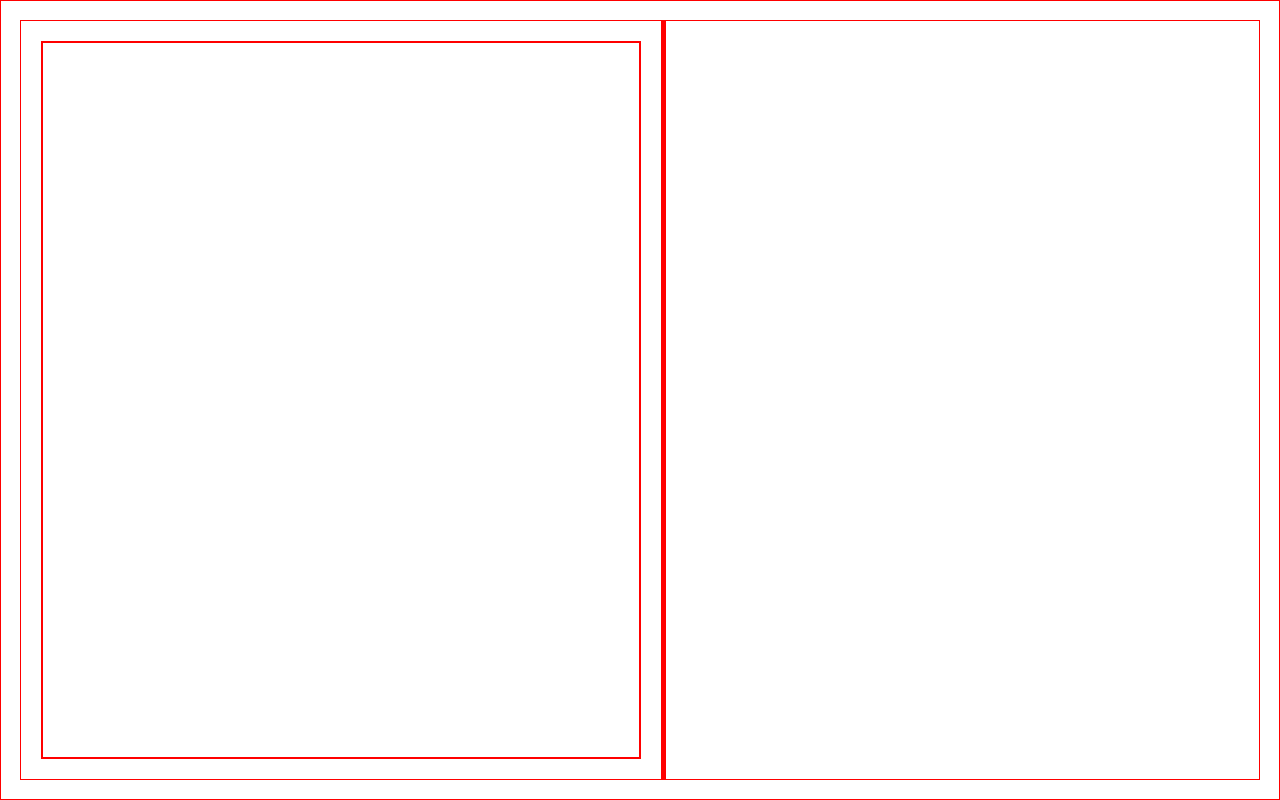
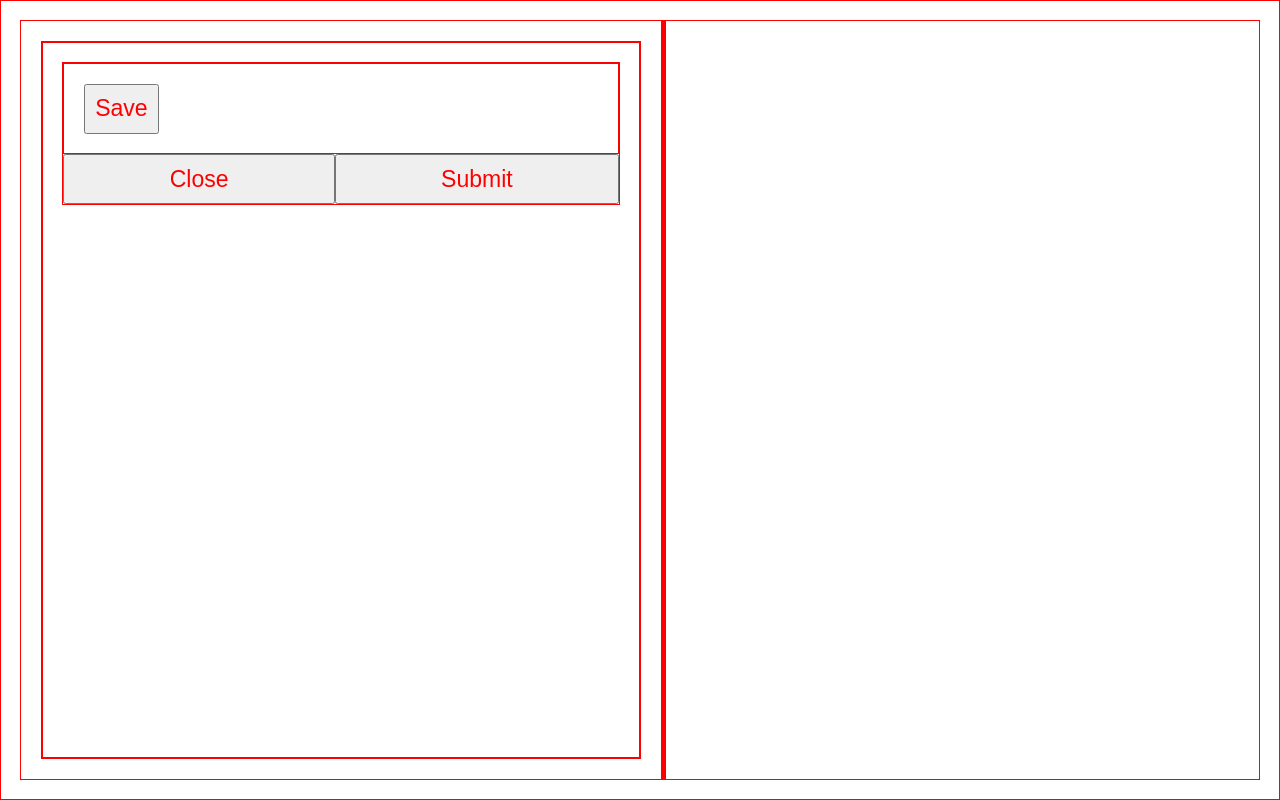
Before and after one commit to pcktbot/nuxt-testbench, a Nuxt app: page / in a window 1280 px wide. Built offline with nearby package versions, Linux system fonts and the light colour scheme.

Commit message:
more base components

```diff
--- a/app.vue
+++ b/app.vue
@@ -3,8 +3,11 @@
     <ResizableColumns>
       <template #left>
         <ScrollContainer class="p-1 min-md border primary-border">
-
-
+          <ContentContainer class="relative border primary-border">
+            <Modal class="absolute top left" :visible="true">
+              <SettingsMenu></SettingsMenu>
+            </Modal>
+          </ContentContainer>
         </ScrollContainer>
       </template>
       <template #right>
@@ -31,6 +34,27 @@
 .relative {
   position: relative;
 }
+.top {
+  top: 0;
+}
+.left {
+  left: 0;
+}
+.right {
+  right: 0;
+}
+.bottom {
+  bottom: 0;
+}
+
+.flex {
+  display: flex;
+}
+
+.flex-grow {
+  flex-grow: 1;
+}
+
 .h-100 {
   height: 100dvh;
 }
--- a/assets/_unsorted.scss
+++ b/assets/_unsorted.scss
@@ -10,10 +10,9 @@ h1 {
   border-width: 1px;
   border-style: solid;
 }
-button {}
 .btn {
-  min-height: 75px;
-  padding: 2rem 2.5rem;
+  min-height: 50px;
+  padding: 0.5rem;
 }
 .card {
   border: 1px solid red;
--- a/components/CardComponent.vue
+++ /dev/null
@@ -1,5 +0,0 @@
-<template>
-  <div class="card">
-    <slot />
-  </div>
-</template>
--- /dev/null
+++ b/components/ContentContainer.vue
@@ -0,0 +1,21 @@
+<template>
+  <div class="content-container">
+    <slot />
+  </div>
+</template>
+
+<script lang="ts">
+
+onMounted(() => {
+  console.log('ContentContainer mounted');
+});
+
+
+
+</script>
+
+
+<style lang="scss">
+
+
+</style>
--- /dev/null
+++ b/components/Modal.vue
@@ -0,0 +1,41 @@
+<template>
+  <div class="modal p-1 border border-primary">
+
+    <slot></slot>
+
+  </div>
+  <div class="actions flex">
+    <slot name="actions">
+
+      <button class="flex-grow btn ghost primary-btn" @click="handleClose">Close</button>
+      <button class="flex-grow btn primary-btn" @click="handleSubmit">Submit</button>
+
+    </slot>
+
+  </div>
+
+</template>
+
+<script setup lang="ts">
+
+const props = defineProps<{
+  visible: boolean;
+  delay: number;
+}>();
+
+
+
+const emit = defineEmits(['visible',
+                          'submit',
+                          'close'   ]);
+
+const handleSubmit = () => {
+  emit('submit');
+};
+
+const handleClose = () => {
+  emit('close');
+};
+
+
+</script>
--- a/components/ResizableColumns.vue
+++ b/components/ResizableColumns.vue
@@ -11,8 +11,6 @@
 </template>
 
 <script setup lang="ts">
-import { ref, onMounted } from 'vue';
-
 interface ColumnElement extends HTMLElement {
   offsetWidth: number;
 }
--- /dev/null
+++ b/components/SettingsMenu.vue
@@ -0,0 +1,44 @@
+<template>
+  <form @submit.prevent="handleSubmit">
+    <div v-for="(value, key) in settings" :key="key" class="form-group">
+      <label :for="key">{{ key }}</label>
+      <input
+        :id="key"
+        :name="key"
+        v-model="localSettings[key]"
+        class="form-control"
+      />
+    </div>
+    <button type="submit" class="btn btn-primary">Save</button>
+  </form>
+</template>
+
+
+
+<script setup lang="ts">
+
+const props = defineProps<{
+  settings: Record<string, string>;
+}>();
+
+const form = ref<HTMLFormElement | null>(null);
+
+
+const emit = defineEmits(['submit']);
+
+const localSettings = reactive({ ...props.settings });
+
+
+watch(
+  () => props.settings,
+  (newSettings) => {
+    Object.assign(localSettings, newSettings);
+  },
+  { immediate: true }
+);
+
+const handleSubmit = () => {
+  emit('submit', {...localSettings});
+};
+
+</script>
```
